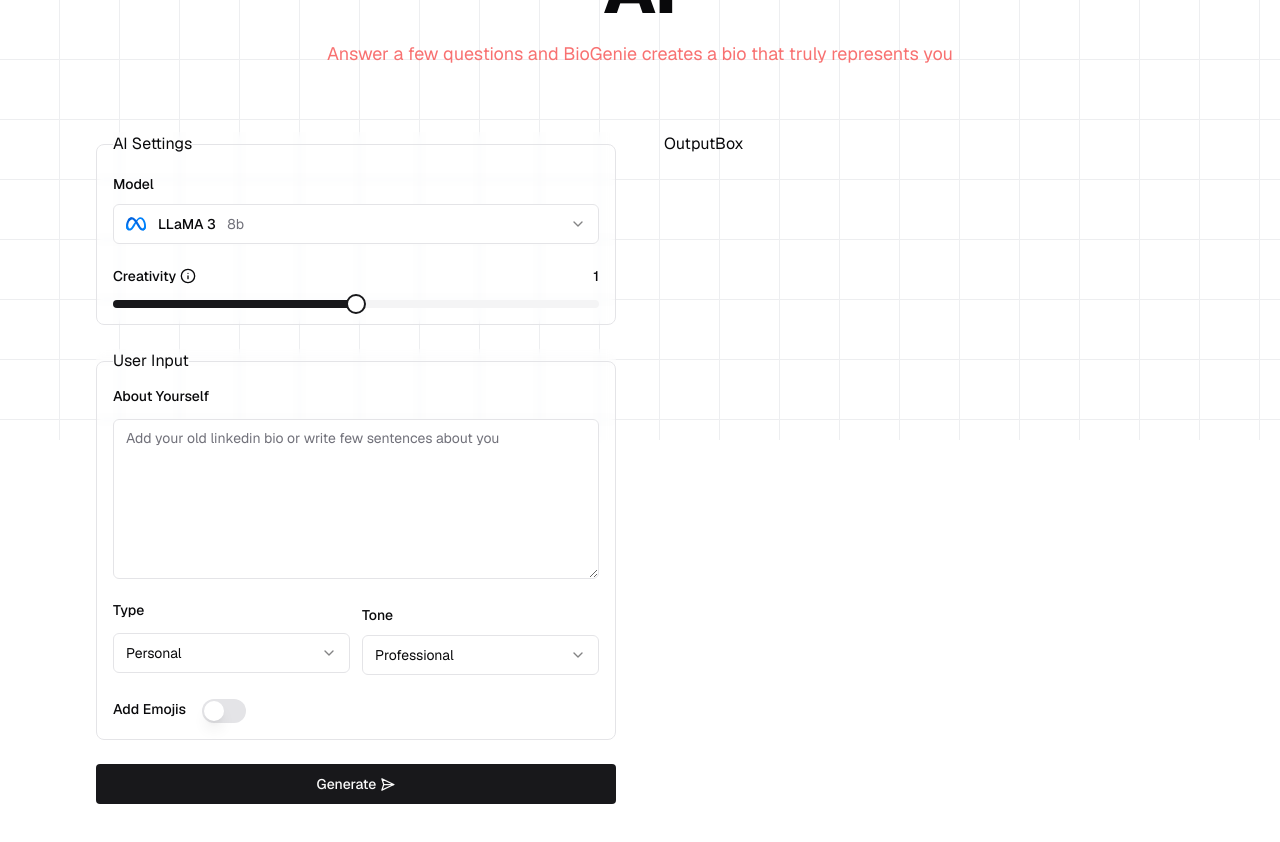
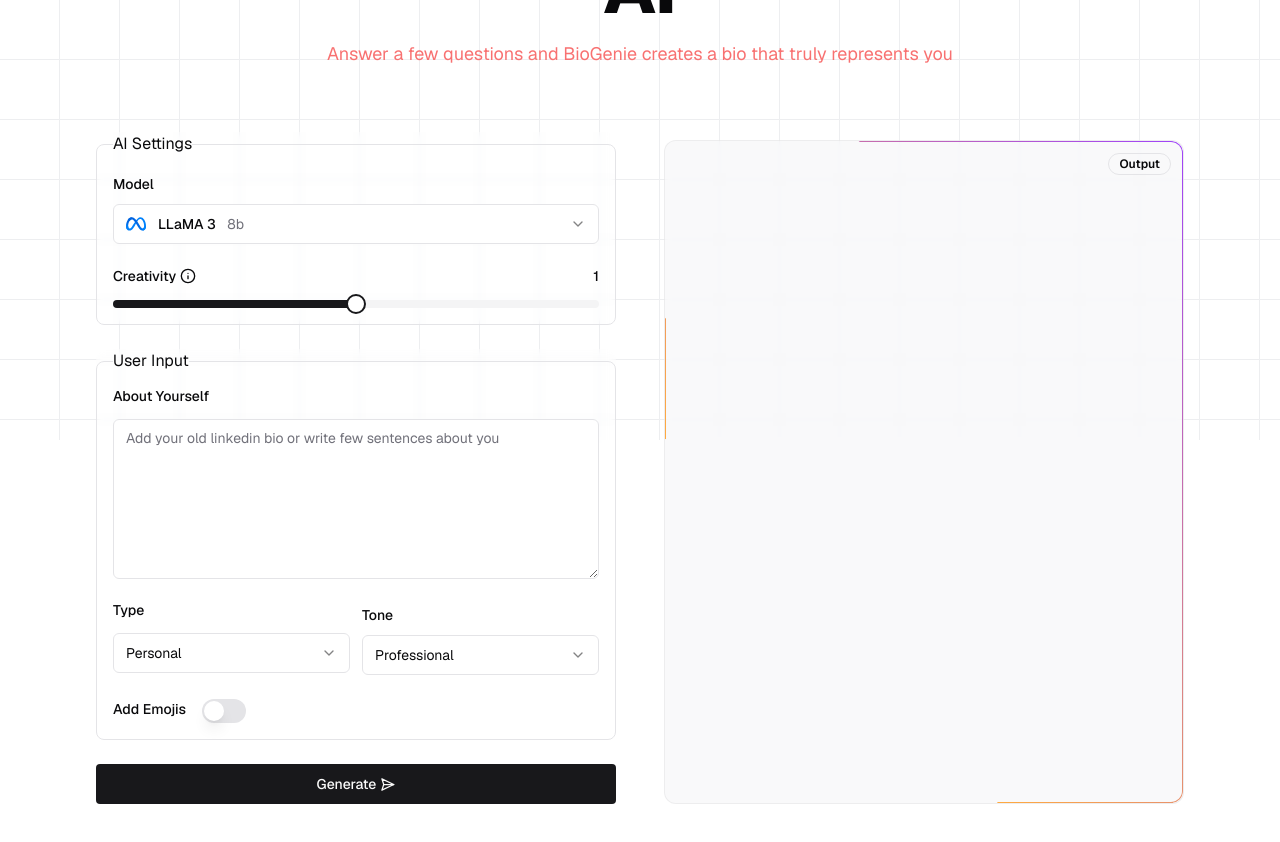
Before and after one commit to Stroller15/BioGenie-ai, a Next.js app: page / in a window 1280 px wide. Shown: the part 360-1202 px from the top of the page. Built offline with nearby package versions, Linux system fonts and the light colour scheme.

Commit message:
build output area skelton

```diff
--- /dev/null
+++ b/src/components/magicui/border-beam.tsx
@@ -0,0 +1,49 @@
+import { cn } from "@/lib/utils";
+
+interface BorderBeamProps {
+  className?: string;
+  size?: number;
+  duration?: number;
+  borderWidth?: number;
+  anchor?: number;
+  colorFrom?: string;
+  colorTo?: string;
+  delay?: number;
+}
+
+export const BorderBeam = ({
+  className,
+  size = 200,
+  duration = 15,
+  anchor = 90,
+  borderWidth = 1.5,
+  colorFrom = "#ffaa40",
+  colorTo = "#9c40ff",
+  delay = 0,
+}: BorderBeamProps) => {
+  return (
+    <div
+      style={
+        {
+          "--size": size,
+          "--duration": duration,
+          "--anchor": anchor,
+          "--border-width": borderWidth,
+          "--color-from": colorFrom,
+          "--color-to": colorTo,
+          "--delay": `-${delay}s`,
+        } as React.CSSProperties
+      }
+      className={cn(
+        "pointer-events-none absolute inset-[0] rounded-[inherit] [border:calc(var(--border-width)*1px)_solid_transparent]",
+
+        // mask styles
+        "![mask-clip:padding-box,border-box] ![mask-composite:intersect] [mask:linear-gradient(transparent,transparent),linear-gradient(white,white)]",
+
+        // pseudo styles
+        "after:absolute after:aspect-square after:w-[calc(var(--size)*1px)] after:animate-border-beam after:[animation-delay:var(--delay)] after:[background:linear-gradient(to_left,var(--color-from),var(--color-to),transparent)] after:[offset-anchor:calc(var(--anchor)*1%)_50%] after:[offset-path:rect(0_auto_auto_0_round_calc(var(--size)*1px))]",
+        className,
+      )}
+    />
+  );
+};
--- a/src/components/shared/OutputBox.tsx
+++ b/src/components/shared/OutputBox.tsx
@@ -1,8 +1,13 @@
-import React from 'react'
+import { Badge } from "@/components/ui/badge"
+import { BorderBeam } from "../magicui/border-beam"
 
 const OutputBox = () => {
   return (
-    <div>OutputBox</div>
+    <div className="relative flex min-h-[50vh] mt-2 flex-col rounded-xl bg-muted/50 backdrop-blur-sm overflow-hidden border border-primary/5">
+      <BorderBeam size={1200} borderWidth={1.5} duration={4} className="z-10" />
+      <Badge className="absolute top-3 right-3 z-50" variant="outline">Output</Badge>
+
+    </div>
   )
 }
 
--- a/tailwind.config.ts
+++ b/tailwind.config.ts
@@ -75,11 +75,17 @@
           from: { height: "var(--radix-accordion-content-height)" },
           to: { height: "0" },
         },
+        "border-beam": {
+          "100%": {
+            "offset-distance": "100%",
+          },
+        },
       },
       animation: {
         "accordion-down": "accordion-down 0.2s ease-out",
         "accordion-up": "accordion-up 0.2s ease-out",
         gradient: "gradient 8s linear infinite",
+         "border-beam": "border-beam calc(var(--duration)*1s) infinite linear",
       },
     },
   },
```
